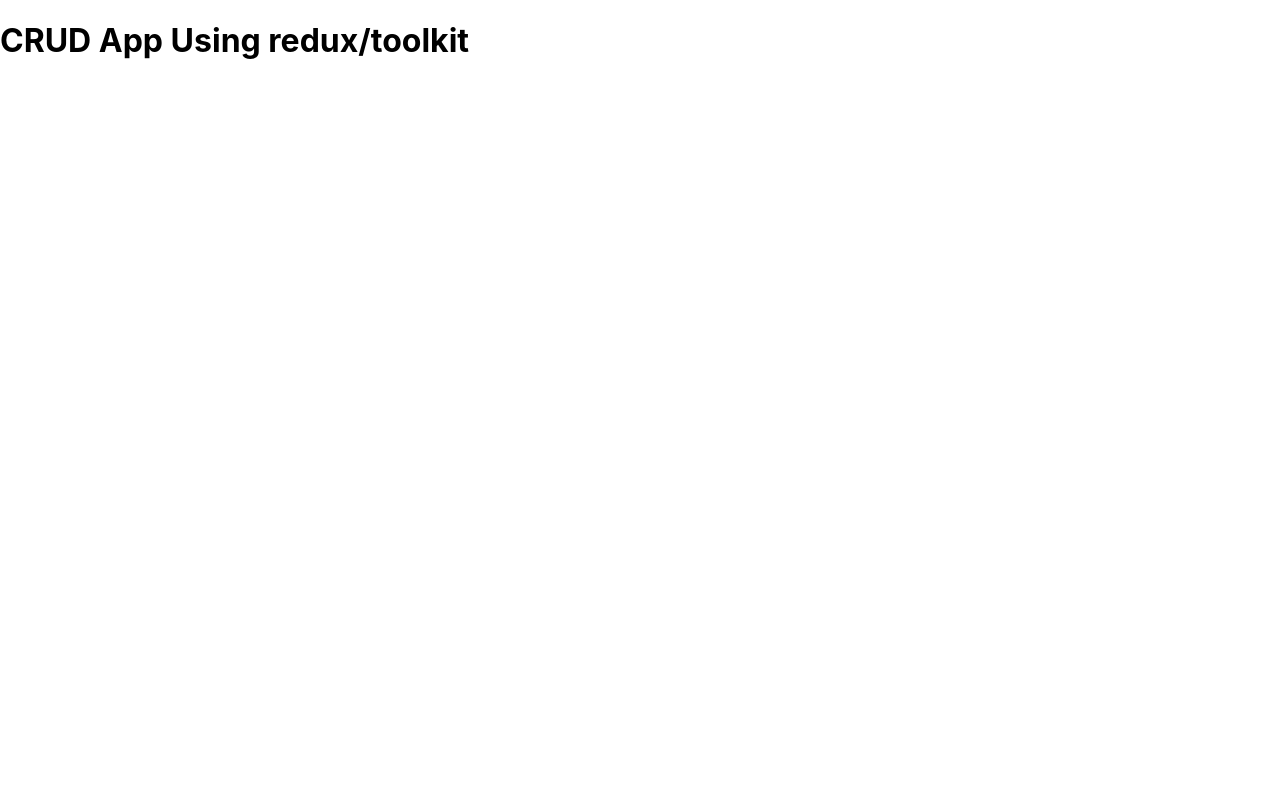
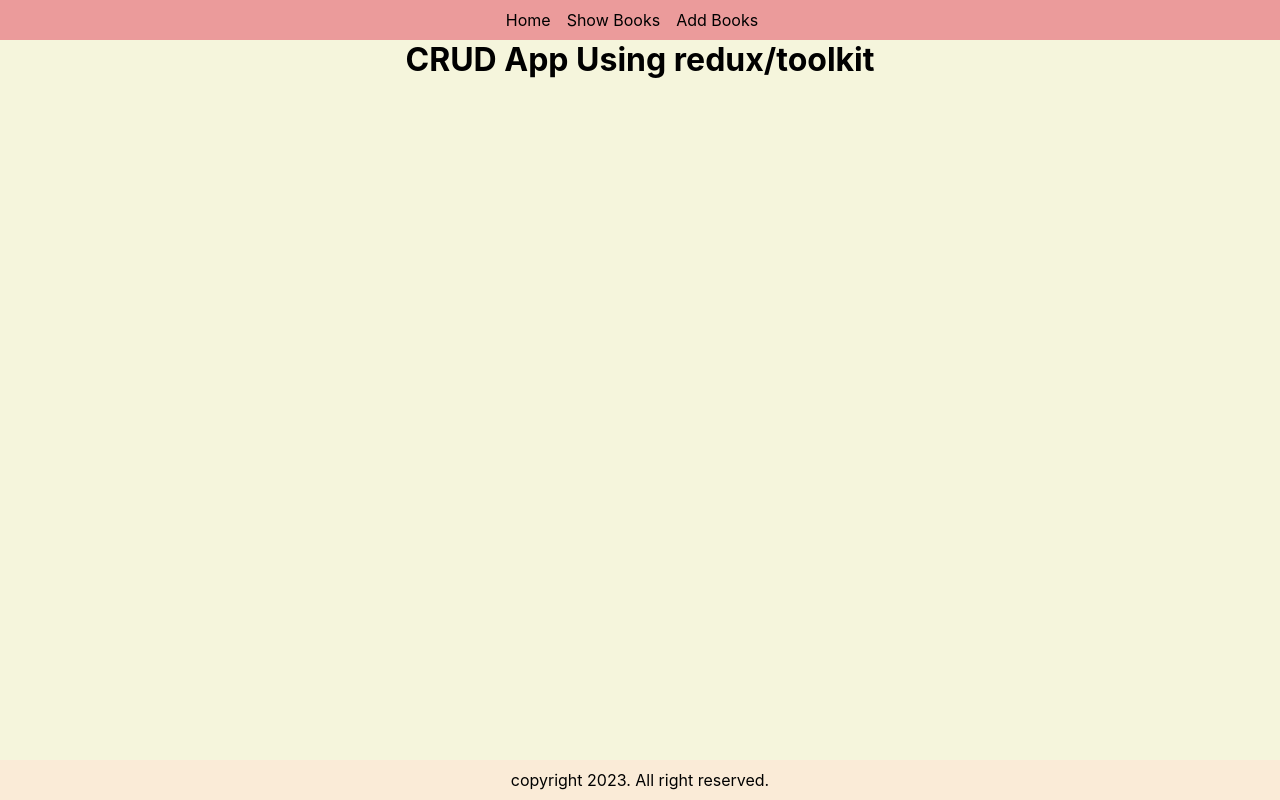
Before and after one commit to mohammedtakbir/React-CRUD-App-using-redux-toolkit, a React (Create React App) app: page / in a window 1280 px wide. Built offline with nearby package versions, Linux system fonts and the light colour scheme.

Commit message:
create book components

```diff
--- a/src/App.css
+++ b/src/App.css
@@ -1,38 +1,77 @@
-.App {
-  text-align: center;
+* {
+  margin: 0;
+  padding: 0;
+  box-sizing: border-box;
+  text-decoration: none;
+  list-style-type: none;
+  outline: none;
 }
-
-.App-logo {
-  height: 40vmin;
-  pointer-events: none;
+body {
+  background-color: beige;
 }
-
-@media (prefers-reduced-motion: no-preference) {
-  .App-logo {
-    animation: App-logo-spin infinite 20s linear;
-  }
+nav {
+  background-color: rgb(235, 155, 155);
+  height: 5vh;
+  display: flex;
+  justify-content: center;
+  align-items: center;
+  padding: 1rem;
 }
-
-.App-header {
-  background-color: #282c34;
-  min-height: 100vh;
-  display: flex;
-  flex-direction: column;
-  align-items: center;
-  justify-content: center;
-  font-size: calc(10px + 2vmin);
+.nav-link {
+  color: black;
+  margin: 0 1rem 0 0;
+  transition: all 0.3s;
+}
+.nav-link:hover {
   color: white;
 }
 
-.App-link {
-  color: #61dafb;
+main {
+  min-height: 90vh;
+  display: flex;
+  justify-content: center;
+  align-items: flex-start;
+}
+h2 {
+  text-align: center;
+  margin: 3rem;
+}
+table {
+  margin: 3rem;
+  border-collapse: collapse;
 }
 
-@keyframes App-logo-spin {
-  from {
-    transform: rotate(0deg);
-  }
-  to {
-    transform: rotate(360deg);
-  }
+td,
+th {
+  border: 1px solid;
+  padding: 1rem;
 }
+
+button {
+  width: 5rem;
+  margin: 0.5rem;
+  padding: 0.2rem;
+  border-radius: 0.5rem;
+  cursor: pointer;
+}
+button:hover {
+  background-color: black;
+  color: white;
+}
+
+.form-field {
+  margin: 1rem;
+}
+input {
+  width: 20rem;
+  padding: 0.2rem;
+}
+
+footer {
+  background-color: antiquewhite;
+  height: 5vh;
+  display: flex;
+  justify-content: center;
+  align-items: center;
+  padding: 1rem;
+}
--- a/src/App.js
+++ b/src/App.js
@@ -1,4 +1,5 @@
 import Index from "./routes/Index";
+import './App.css';
 
 function App() {
   return (
--- /dev/null
+++ b/src/Features/Books/AddBook.js
@@ -0,0 +1,11 @@
+import React from 'react';
+
+const AddBook = () => {
+    return (
+        <div>
+            <h2>Add Book</h2>
+        </div>
+    );
+};
+
+export default AddBook;
--- /dev/null
+++ b/src/Features/Books/BooksView.js
@@ -0,0 +1,11 @@
+import React from 'react';
+
+const BooksView = () => {
+    return (
+        <div>
+            <h2>All Books</h2>
+        </div>
+    );
+};
+
+export default BooksView;
--- /dev/null
+++ b/src/Pages/Footer.js
@@ -0,0 +1,11 @@
+import React from 'react';
+
+const Footer = () => {
+    return (
+        <footer>
+            <p>copyright 2023. All right reserved.</p>
+        </footer>
+    );
+};
+
+export default Footer;
--- /dev/null
+++ b/src/Pages/Navbar.js
@@ -0,0 +1,16 @@
+import React from 'react';
+import { Link } from 'react-router-dom';
+
+const Navbar = () => {
+    return (
+        <div>
+            <nav>
+                <Link className='nav-link' to='/'>Home</Link>
+                <Link className='nav-link' to='/books-view'>Show Books</Link>
+                <Link className='nav-link' to='/add-book'>Add Books</Link>
+            </nav>
+        </div>
+    );
+};
+
+export default Navbar;
--- a/src/routes/Index.js
+++ b/src/routes/Index.js
@@ -1,15 +1,25 @@
 import React from 'react';
 import { BrowserRouter, Route, Routes } from 'react-router-dom';
+import AddBook from '../Features/Books/AddBook';
+import BooksView from '../Features/Books/BooksView';
 import Error from '../Pages/Error';
+import Footer from '../Pages/Footer';
 import Home from '../Pages/Home';
+import Navbar from '../Pages/Navbar';
 
 const Index = () => {
     return (
         <BrowserRouter>
-            <Routes>
-                <Route path='/' element={<Home />} />
-                <Route path='*' element={<Error />} />
-            </Routes>
+            <Navbar />
+            <main>
+                <Routes>
+                    <Route path='/' element={<Home />} />
+                    <Route path='/add-book' element={<AddBook />} />
+                    <Route path='/books-view' element={<BooksView />} />
+                    <Route path='*' element={<Error />} />
+                </Routes>
+            </main>
+            <Footer />
         </BrowserRouter>
     );
 };
```
Also changed, not shown: src/Features/Books/EditBook.js (added, +11 -0 lines).
